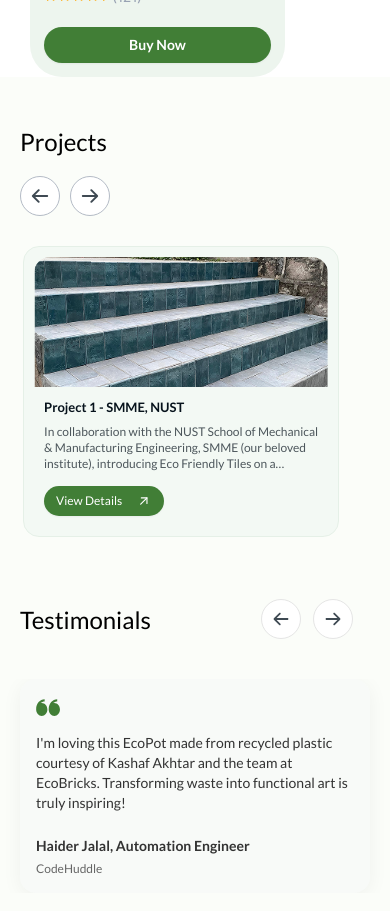
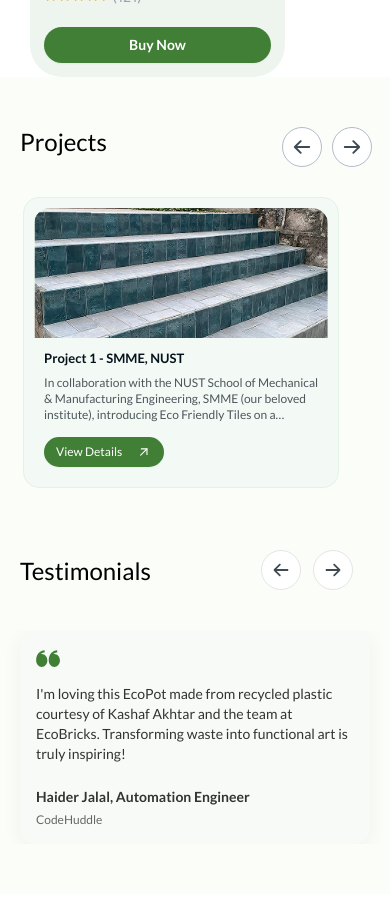
Before and after one commit to MAsif804/Ecobricks-Website, a React (Vite) app: page / in a window 390 px wide. Shown: the part 3240-4151 px from the top of the page. Built offline with nearby package versions, Linux system fonts and the light colour scheme.

Commit message:
changes in Project in responsive design

```diff
--- a/src/component/Projects/Project.css
+++ b/src/component/Projects/Project.css
@@ -218,7 +218,7 @@
     }
 
     #project .wrapper .content-container {
-        flex-direction: column;
+        /* flex-direction: column; */
         gap: 20px;
         align-items: flex-start;
     }
@@ -229,7 +229,7 @@
 
     #project .wrapper .content-container .project-btns {
         width: 100%;
-        justify-content: flex-start;
+        /* justify-content: flex-start; */
     }
 
     #project .project-box {
@@ -252,7 +252,7 @@
 
 @media screen and (max-width: 768px) {
     #project .wrapper {
-        padding: 60px 0px 0px 30px;
+        padding: 60px 16px 16px 30px;
         gap: 24px;
     }
 
```
